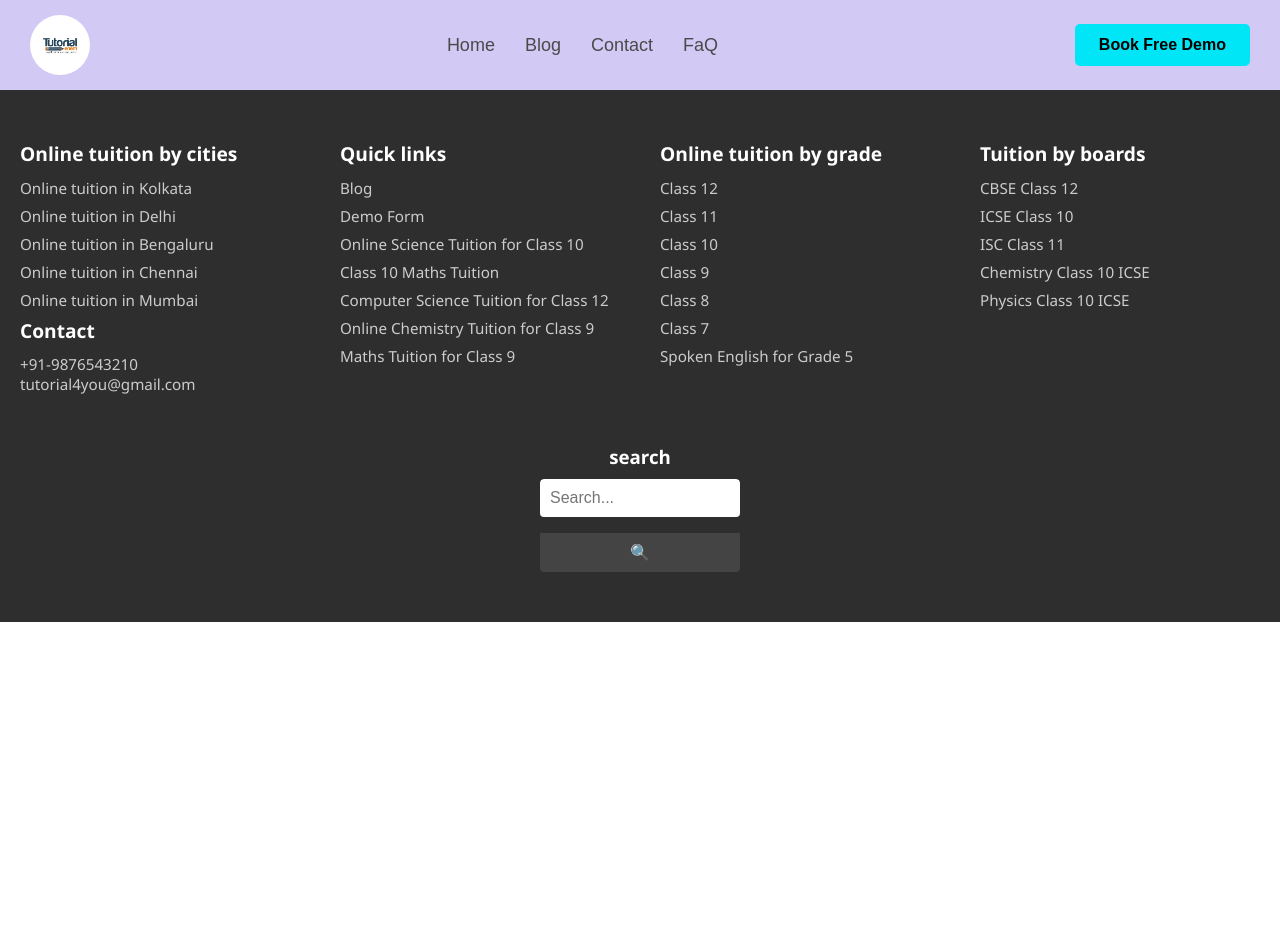
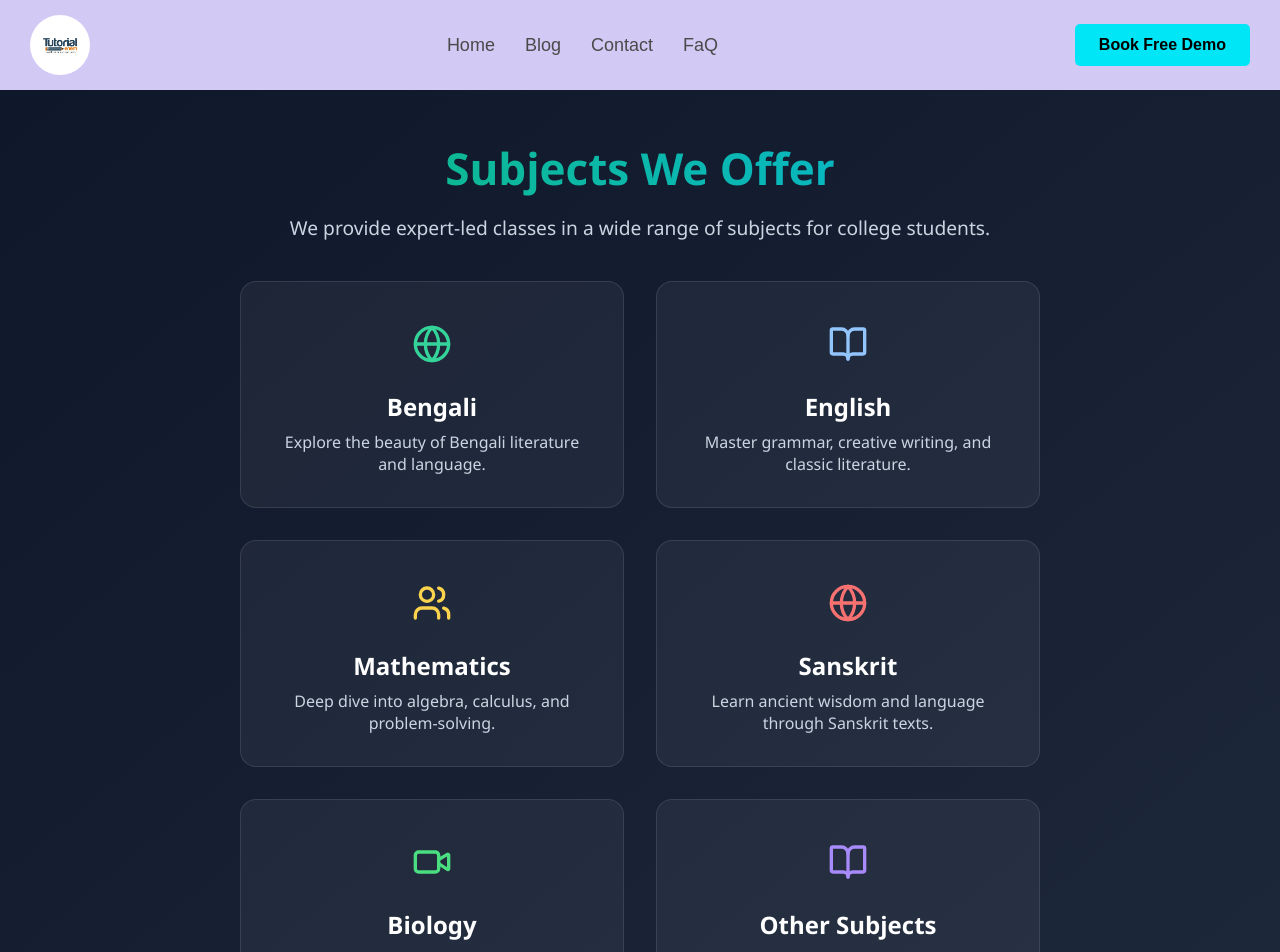
Before and after one commit to uzumakiSANJAY/tutorial_frontend, a React (Create React App) app: page /college-students in a window 1280 px wide. Shown: the top 952 px of the page. Before the commit the page ends 800 px from the top, so only its background shows below. Built offline with nearby package versions, Linux system fonts and the light colour scheme.

Commit message:
added functionality

```diff
--- a/package.json
+++ b/package.json
@@ -7,6 +7,7 @@
     "@testing-library/jest-dom": "^6.6.3",
     "@testing-library/react": "^16.3.0",
     "@testing-library/user-event": "^13.5.0",
+    "lucide-react": "^0.523.0",
     "react": "^19.1.0",
     "react-dom": "^19.1.0",
     "react-router-dom": "^7.6.2",
--- a/src/App.js
+++ b/src/App.js
@@ -8,6 +8,8 @@ import './App.css';
 import FaqSection from './components/FaQSection';
 import Blog from './components/Blog';
 import Contact from './components/Contact';
+import OnlineCollegeStudents from './components/OnlineCollegeStudents';
+import OnlineSchoolStudents from './components/OnlineSchoolStudents';
 
 function App() {
   return (
@@ -20,6 +22,8 @@ function App() {
           <Route path="/faq" element={<FaqSection />} />
           <Route path="/blog" element={<Blog />} />
           <Route path="/contact" element={<Contact />} />
+          <Route path="/college-students" element={<OnlineCollegeStudents />} />
+          <Route path="/school-students" element={<OnlineSchoolStudents />} />
         </Routes>
         <Footer />
       </div>
--- a/src/components/Footer.jsx
+++ b/src/components/Footer.jsx
@@ -22,37 +22,37 @@ const Footer = () => {
         <div className="footer-column">
           <h3>Quick links</h3>
           <ul>
-            <li><a href="#">Blog</a></li>
-            <li><a href="#">Demo Form</a></li>
-            <li><a href="#">Online Science Tuition for Class 10</a></li>
-            <li><a href="#">Class 10 Maths Tuition</a></li>
-            <li><a href="#">Computer Science Tuition for Class 12</a></li>
-            <li><a href="#">Online Chemistry Tuition for Class 9</a></li>
-            <li><a href="#">Maths Tuition for Class 9</a></li>
+            <li><a href="/blog">Blog</a></li>
+            <li><a href="/book-demo">Demo Form</a></li>
+            <li><a href="/school-students">Online Tuition for Class 1-4</a></li>
+            <li><a href="/school-students">Online Tuition for Class 5-10</a></li>
+            <li><a href="/school-students">Online Tuition for Class 11-12</a></li>
+            <li><a href="/school-students">Online Chemistry Tuition for Class 9</a></li>
+            <li><a href="/school-students">Maths Tuition for Class 9</a></li>
           </ul>
         </div>
 
         <div className="footer-column">
-          <h3>Online tuition by grade</h3>
+          <h3>Online College Students</h3>
           <ul>
-            <li><a href="#">Class 12</a></li>
-            <li><a href="#">Class 11</a></li>
-            <li><a href="#">Class 10</a></li>
-            <li><a href="#">Class 9</a></li>
-            <li><a href="#">Class 8</a></li>
-            <li><a href="#">Class 7</a></li>
-            <li><a href="#">Spoken English for Grade 5</a></li>
+            <li><a href="/college-students">Bengali</a></li>
+            <li><a href="/college-students">English</a></li>
+            <li><a href="/college-students">Mathematics</a></li>
+            <li><a href="/college-students">Sanskrit</a></li>
+            <li><a href="/college-students">Biology</a></li>
+            <li><a href="/college-students">Other Subjects</a></li>
+            <li><a href="/faq">Faqs</a></li>
           </ul>
         </div>
 
         <div className="footer-column">
           <h3>Tuition by boards</h3>
           <ul>
-            <li><a href="#">CBSE Class 12</a></li>
-            <li><a href="#">ICSE Class 10</a></li>
-            <li><a href="#">ISC Class 11</a></li>
-            <li><a href="#">Chemistry Class 10 ICSE</a></li>
-            <li><a href="#">Physics Class 10 ICSE</a></li>
+            <li><a href="/school-students">CBSE Class 12</a></li>
+            <li><a href="/school-students">ICSE Class 10</a></li>
+            <li><a href="/school-students">ISC Class 11</a></li>
+            <li><a href="/school-students">Chemistry Class 10 ICSE</a></li>
+            <li><a href="/school-students">Physics Class 10 ICSE</a></li>
           </ul>
         </div>
 
--- /dev/null
+++ b/src/components/OnlineCollegeStudents.jsx
@@ -0,0 +1,69 @@
+import React from 'react';
+import { Globe, BookOpen, Users, Video } from 'lucide-react';
+import '../styles/OnlineCollegeStudent.css';
+import { useNavigate } from 'react-router-dom';
+
+
+
+export default function CollegeSubjects() {
+    const navigate = useNavigate();
+    const subjects = [
+        {
+            title: "Bengali",
+            description: "Explore the beauty of Bengali literature and language.",
+            icon: <Globe className="icon bengali" />,
+        },
+        {
+            title: "English",
+            description: "Master grammar, creative writing, and classic literature.",
+            icon: <BookOpen className="icon english" />,
+        },
+        {
+            title: "Mathematics",
+            description: "Deep dive into algebra, calculus, and problem-solving.",
+            icon: <Users className="icon math" />,
+        },
+        {
+            title: "Sanskrit",
+            description: "Learn ancient wisdom and language through Sanskrit texts.",
+            icon: <Globe className="icon sanskrit" />,
+        },
+        {
+            title: "Biology",
+            description: "Understand life science, evolution, and genetics.",
+            icon: <Video className="icon biology" />,
+        },
+        {
+            title: "Other Subjects",
+            description: "Explore history, geography, and general studies.",
+            icon: <BookOpen className="icon others" />,
+        },
+    ];
+
+    return (
+        <div className="subjects-page">
+            <div className="container">
+                <h1 className="main-heading">Subjects We Offer</h1>
+                <p className="subheading">
+                    We provide expert-led classes in a wide range of subjects for college students.
+                </p>
+
+                <div className="subjects-grid">
+                    {subjects.map((subj, index) => (
+                        <div className="subject-card" key={index}>
+                            <div className="icon-wrapper">{subj.icon}</div>
+                            <h2>{subj.title}</h2>
+                            <p>{subj.description}</p>
+                        </div>
+                    ))}
+                </div>
+
+                <div className="cta-button">
+                    <button onClick={() => navigate('/book-demo')}>
+                        Book a Demo Class
+                    </button>
+                </div>
+            </div>
+        </div>
+    );
+}
--- /dev/null
+++ b/src/components/OnlineSchoolStudents.jsx
@@ -0,0 +1,35 @@
+import React from 'react';
+import '../styles/OnlineSchoolStudents.css';
+
+export default function OnlineSchoolStudents() {
+    const services = [
+        "Online Tuition for Class 1–4",
+        "Online Tuition for Class 5–10",
+        "Online Tuition for Class 11–12",
+        "Online Chemistry Tuition for Class 9",
+        "Maths Tuition for Class 9",
+    ];
+
+    return (
+        <div className="tuition-page">
+            <div className="container">
+                <h1 className="main-heading">Our Online Tuition Services</h1>
+                <p className="subheading">
+                    High-quality, personalized education delivered online by expert tutors.
+                </p>
+
+                <ul className="service-list">
+                    {services.map((item, index) => (
+                        <li key={index} className="service-item">
+                            {item}
+                        </li>
+                    ))}
+                </ul>
+
+                <div className="cta-button">
+                    <a href="/book-demo" className="demo-link">Book a Free Demo Class</a>
+                </div>
+            </div>
+        </div>
+    );
+}
--- /dev/null
+++ b/src/styles/OnlineCollegeStudent.css
@@ -0,0 +1,102 @@
+/* college-subjects.css */
+
+.subjects-page {
+    min-height: 100vh;
+    background: linear-gradient(to bottom right, #0f172a, #1e293b);
+    color: white;
+    padding: 3rem 1rem;
+    font-family: 'Segoe UI', sans-serif;
+}
+
+.container {
+    max-width: 1200px;
+    margin: 0 auto;
+    text-align: center;
+}
+
+.main-heading {
+    font-size: 3rem;
+    font-weight: 700;
+    background: linear-gradient(to right, #34d399, #22d3ee);
+    -webkit-background-clip: text;
+    -webkit-text-fill-color: transparent;
+    margin-bottom: 1rem;
+}
+
+.subheading {
+    font-size: 1.25rem;
+    color: #cbd5e1;
+    margin-bottom: 3rem;
+}
+
+.subjects-grid {
+    display: grid;
+    grid-template-columns: repeat(auto-fit, minmax(260px, 1fr));
+    gap: 2rem;
+}
+
+.subject-card {
+    background: rgba(255, 255, 255, 0.05);
+    border: 1px solid rgba(255, 255, 255, 0.1);
+    border-radius: 1rem;
+    padding: 2rem;
+    transition: transform 0.3s ease, box-shadow 0.3s ease;
+}
+
+.subject-card:hover {
+    transform: scale(1.05);
+    box-shadow: 0 10px 25px rgba(0, 255, 255, 0.2);
+}
+
+.icon-wrapper {
+    width: 60px;
+    height: 60px;
+    margin: 0 auto 1rem;
+    display: flex;
+    align-items: center;
+    justify-content: center;
+}
+
+.icon {
+    width: 40px;
+    height: 40px;
+}
+
+.bengali { color: #34d399; }
+.english { color: #93c5fd; }
+.math { color: #fcd34d; }
+.sanskrit { color: #f87171; }
+.biology { color: #4ade80; }
+.others { color: #a78bfa; }
+
+.subject-card h2 {
+    font-size: 1.5rem;
+    font-weight: 600;
+    margin-bottom: 0.5rem;
+}
+
+.subject-card p {
+    font-size: 1rem;
+    color: #cbd5e1;
+}
+
+.cta-button {
+    margin-top: 3rem;
+}
+
+.cta-button button {
+    padding: 1rem 2rem;
+    background: linear-gradient(to right, #10b981, #06b6d4);
+    border: none;
+    border-radius: 999px;
+    font-weight: 600;
+    color: white;
+    font-size: 1.1rem;
+    transition: all 0.3s ease;
+    cursor: pointer;
+}
+
+.cta-button button:hover {
+    transform: scale(1.05);
+    box-shadow: 0 0 15px rgba(16, 185, 129, 0.5);
+}
--- /dev/null
+++ b/src/styles/OnlineSchoolStudents.css
@@ -0,0 +1,74 @@
+/* tuition-services.css */
+
+.tuition-page {
+    min-height: 100vh;
+    background: linear-gradient(to bottom right, #0f172a, #1e293b);
+    color: white;
+    padding: 3rem 1rem;
+    font-family: 'Segoe UI', sans-serif;
+    display: flex;
+    align-items: center;
+    justify-content: center;
+}
+
+.container {
+    max-width: 800px;
+    margin: auto;
+    text-align: center;
+}
+
+.main-heading {
+    font-size: 2.75rem;
+    font-weight: 700;
+    background: linear-gradient(to right, #10b981, #06b6d4);
+    -webkit-background-clip: text;
+    -webkit-text-fill-color: transparent;
+    margin-bottom: 1rem;
+}
+
+.subheading {
+    font-size: 1.2rem;
+    color: #cbd5e1;
+    margin-bottom: 2.5rem;
+}
+
+.service-list {
+    list-style: none;
+    padding: 0;
+    margin: 0 auto 3rem;
+}
+
+.service-item {
+    font-size: 1.1rem;
+    background-color: rgba(255, 255, 255, 0.05);
+    border: 1px solid rgba(255, 255, 255, 0.08);
+    border-radius: 10px;
+    padding: 1rem 1.5rem;
+    margin: 0.75rem 0;
+    transition: all 0.3s ease;
+}
+
+.service-item:hover {
+    background-color: rgba(255, 255, 255, 0.1);
+    transform: scale(1.02);
+}
+
+.cta-button {
+    margin-top: 1.5rem;
+}
+
+.demo-link {
+    display: inline-block;
+    padding: 0.9rem 2rem;
+    background: linear-gradient(to right, #10b981, #06b6d4);
+    color: white;
+    font-weight: 600;
+    text-decoration: none;
+    border-radius: 999px;
+    transition: all 0.3s ease;
+}
+
+.demo-link:hover {
+    transform: scale(1.05);
+    box-shadow: 0 8px 20px rgba(6, 182, 212, 0.25);
+}
```
Also changed, not shown: 1 other file (tests, documents, lock files or other folders).
